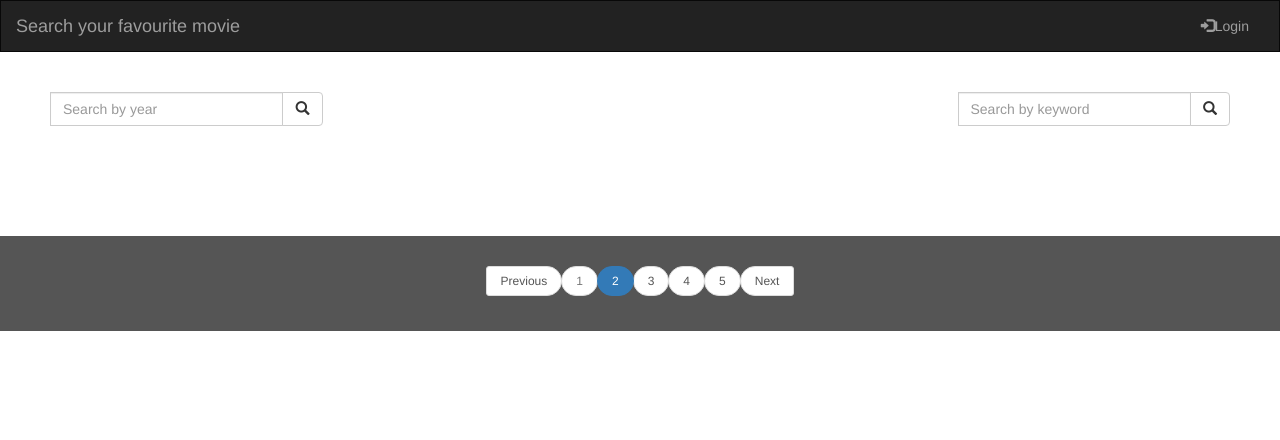
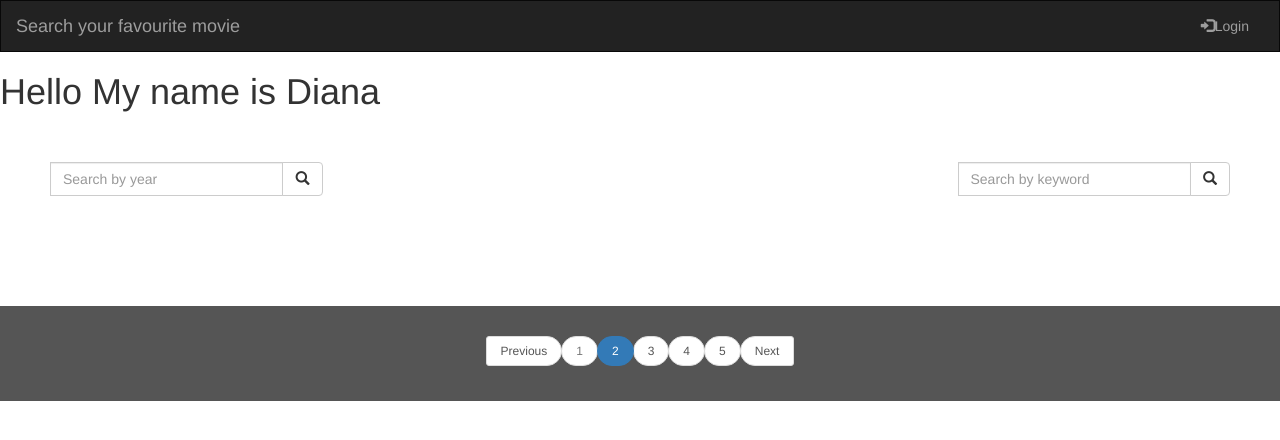
Before and after one commit to dianacimpean/moviedb-project, a plain HTML site: page index.html in a window 1280 px wide. Drawn offline with nearby package versions, Linux system fonts and the light colour scheme.

Commit message:
Hello my name is Diana

```diff
--- a/index.html
+++ b/index.html
@@ -27,7 +27,7 @@
     </div>
   </div>
 </nav>
-
+    <h1>Hello My name is Diana</h1>
 <div class="container-fluid search">
   <div class="row content">
       <br>
```
